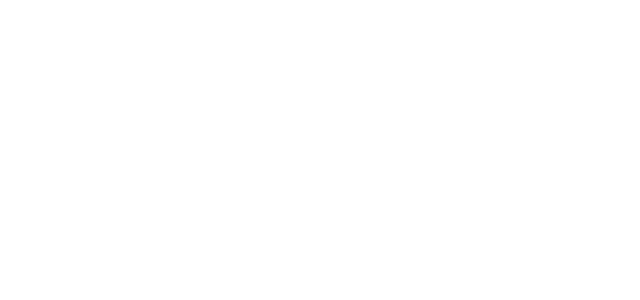
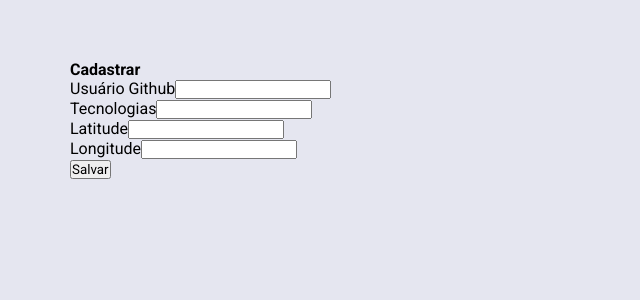
Before and after one commit to faelvictor/OmniStack-10, a React (Create React App) app in the folder web/: page / in a window 1280 px wide. Shown: the top 300 px of the page, without its empty margins (0-640 px from the left). Built offline with nearby package versions, Linux system fonts and the light colour scheme.

Commit message:
OmniStack-10

```diff
--- a/web/public/index.html
+++ b/web/public/index.html
@@ -10,7 +10,6 @@
       content="Web site created using create-react-app"
     />
     <link rel="apple-touch-icon" href="%PUBLIC_URL%/logo192.png" />
-
     <link rel="manifest" href="%PUBLIC_URL%/manifest.json" />
 
     <title>React App</title>
--- /dev/null
+++ b/web/src/App.css
@@ -0,0 +1,10 @@
+#app {
+    max-width: 1200px;  /* Largura máxima de 1200px, pois se a tela do usuário for muito grande, vai ficar
+    tudo centralizado */
+    margin: 0 auto;
+    padding: 60px 30px;
+
+    display: flex;
+    flex-direction: row; /* Row pois eu quero que tudo da minha aplicação fique uma do lado da outra */
+    align-items: flex-start; /* Pois quero que meus items fiquem alinhados ao topo */
+}
--- a/web/src/App.js
+++ b/web/src/App.js
@@ -1,11 +1,46 @@
 import React from 'react';
+
+import './global.css';  /* Importa o global.css */
+import './app.css';
 
 function App() {      /* O nosso App.js é uma função que retorna um conteúdo HTML.
   Detalhe que estamos trabalhando um código HTML dentro de JavaScript (JSX)*/
+
+  /* Porque eu separei tudo entre divs?
+  É preciso colocar divs em volta de cada conjunto label+input para nao termos complicaçoes no css. E também
+  já que o nosso layout é de cima para baixo, quando precisamos colocar um item do lado outro precisamos
+  fazer uma outra div, por isso em 'latitude' e 'longitude' há duas divs em torno. Na div pai chamei o
+  'div.input.group'.Outra alternativa é usar grid
+  */
   return (    // HTML
     <div id="app">
       <aside>
+        <strong>Cadastrar</strong>
+        <form>
+          <div class="input-block">
+            <label htmlFor="github_username">Usuário Github</label>
+            <input name="github_username" id="github_username" required></input>
+          </div>
 
+          <div class="input-block">
+            <label htmlFor="techs">Tecnologias</label>
+            <input name="techs" id="techs" required></input>
+          </div>
+
+          <div className="input-group">
+            <div class="input-block">
+            <label htmlFor="latitude">Latitude</label>
+            <input name="latitude" id="latitude" required></input>
+            </div>
+
+            <div class="input-block">
+              <label htmlFor="longitude">Longitude</label>
+              <input name="longitude" id="longitude" required></input>
+            </div>
+          </div>
+
+          <button type="submit">Salvar</button>
+        </form>
       </aside>
       <main>
 
--- a/web/src/global.css
+++ b/web/src/global.css
@@ -0,0 +1,24 @@
+@import url('https://fonts.googleapis.com/css2?family=Roboto:wght@400;700&display=swap');
+/* Importa fonte utilizada Roboto */
+
+* {                         /* Resetando todos os elementos */
+    margin: 0;
+    padding: 0;
+    outline: 0;
+    box-sizing: border-box;
+}
+
+html, body, #root {         /* Altura de 100% pois por padrão eles não ocupam 100% da altura da tela */
+    height: 100%;
+}
+
+body {
+    background: #e5e6f0;
+    -webkit-font-smoothing: antialiased;    /* Configuração no webkit que deixa a fonte mais legível */
+}
+
+body, input, button {   /* Tive que setar a fonte no input e button pois no padrão os dois não herdam as configuraçoes
+    de fonte do body */
+    font-family: Roboto, sans-serif; /* Use a fonte Roboto, e se ela nao tiver disponivel, use qualquer outra
+    fonte sem serifa */
+}
```
